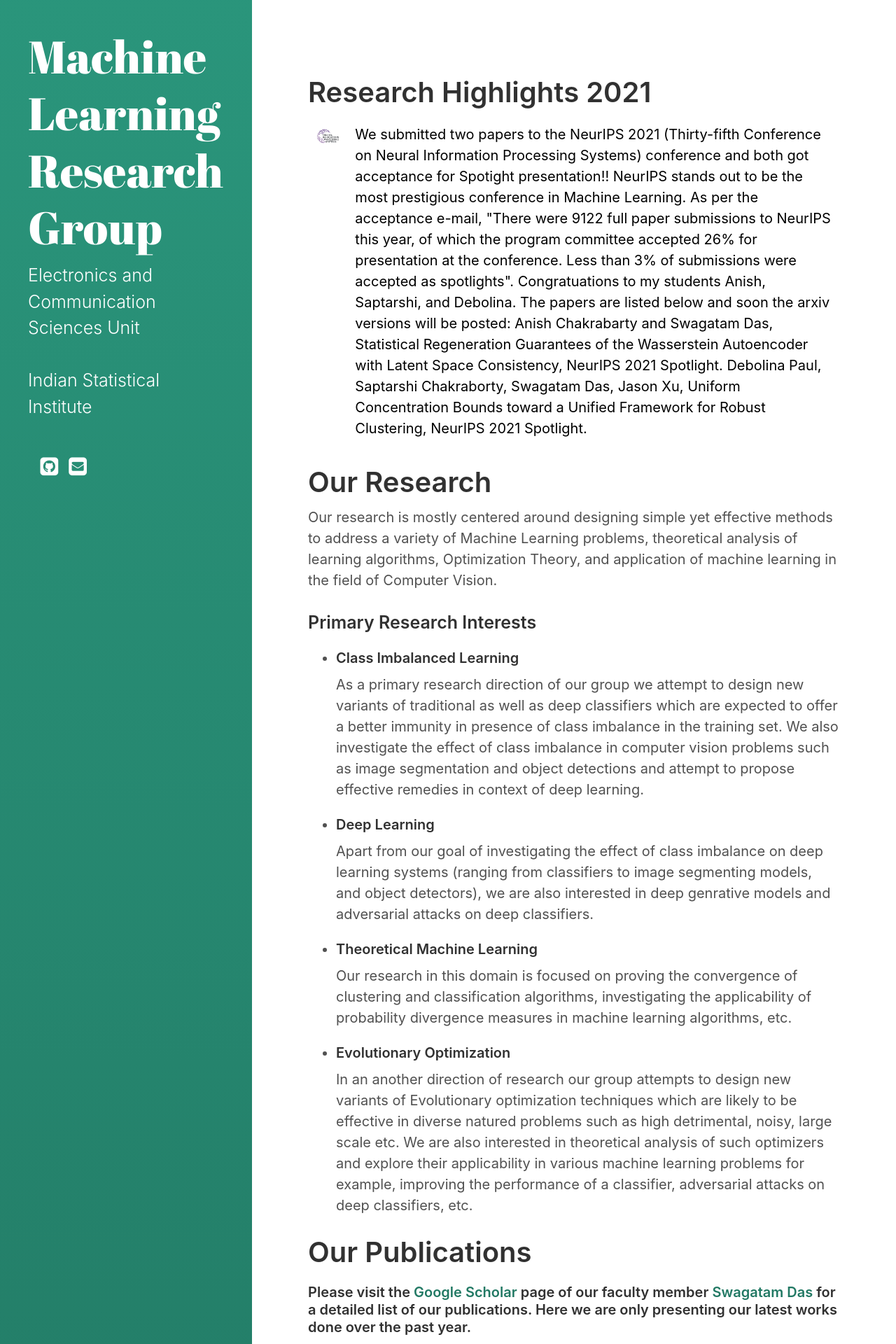
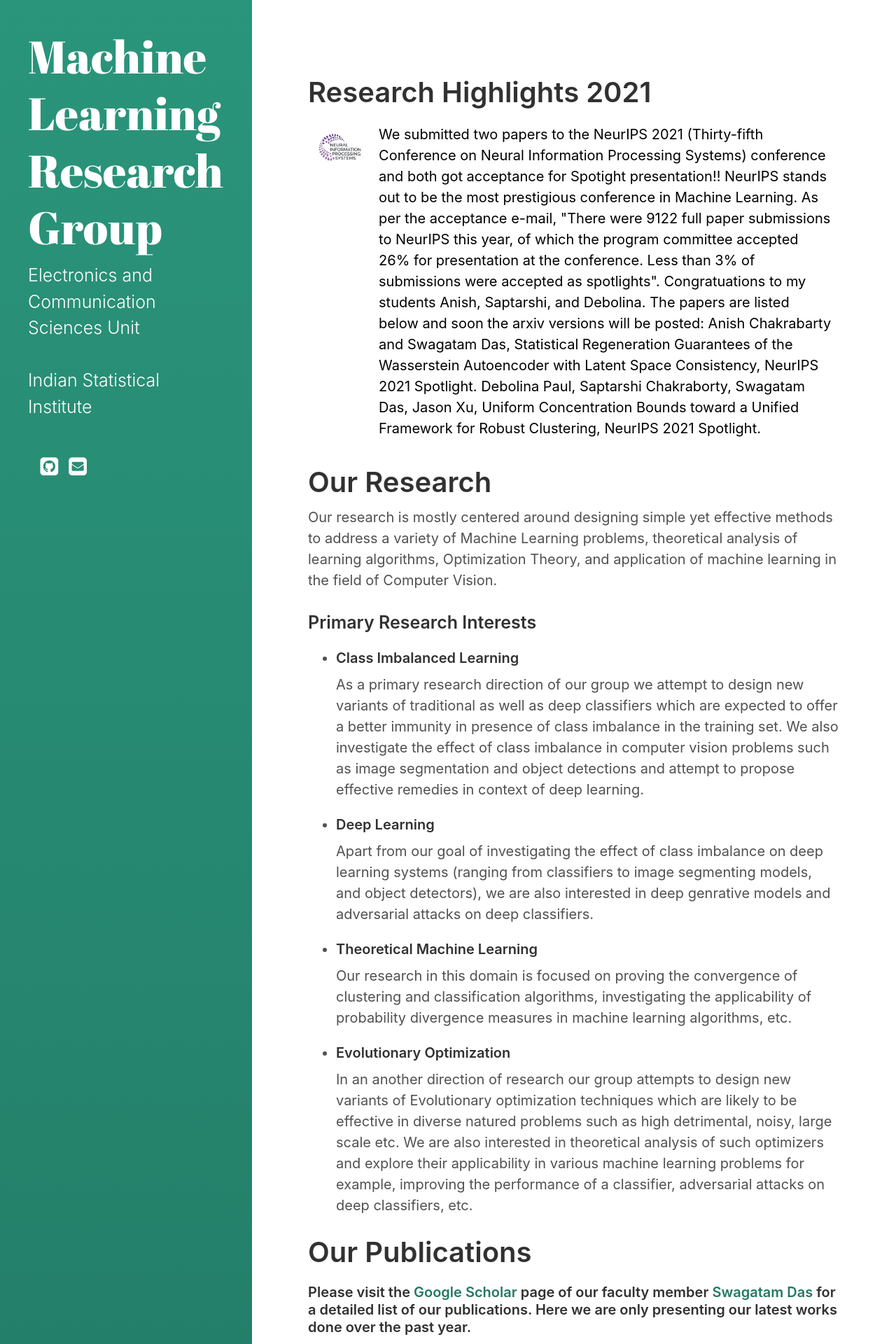
Before and after one commit to mlrgisi/mlrgisi.github.io, a Jekyll site: the page built from index.html, in a window 1280 px wide. Shown: the top 1920 px of the page at 70% size. Built offline with Jekyll 4.4.1, drawn with Linux system fonts in a browser that asks for light colours; the list of posts is cut into pages by our own code; a style sheet for code colours, icons or effects is not loaded.

Commit message:
Update index.html

```diff
--- a/index.html
+++ b/index.html
@@ -23,8 +23,8 @@ title: Home
 
 <h1>Research Highlights 2021</h1>
 <div class="flex-container">
-    <div style="flex-grow: 1">
-        <img src="nips.png" style="float:center;" width=500px>
+    <div style="flex-grow: 2">
+        <img src="nips.png" style="float:center;" width=1000px>
     </div>
     <div style="flex-grow: 3">
 We submitted two papers to the NeurIPS 2021 (Thirty-fifth Conference on Neural Information Processing Systems) conference and both got acceptance for Spotight presentation!! NeurIPS stands out to be the most prestigious conference in Machine Learning.
```
